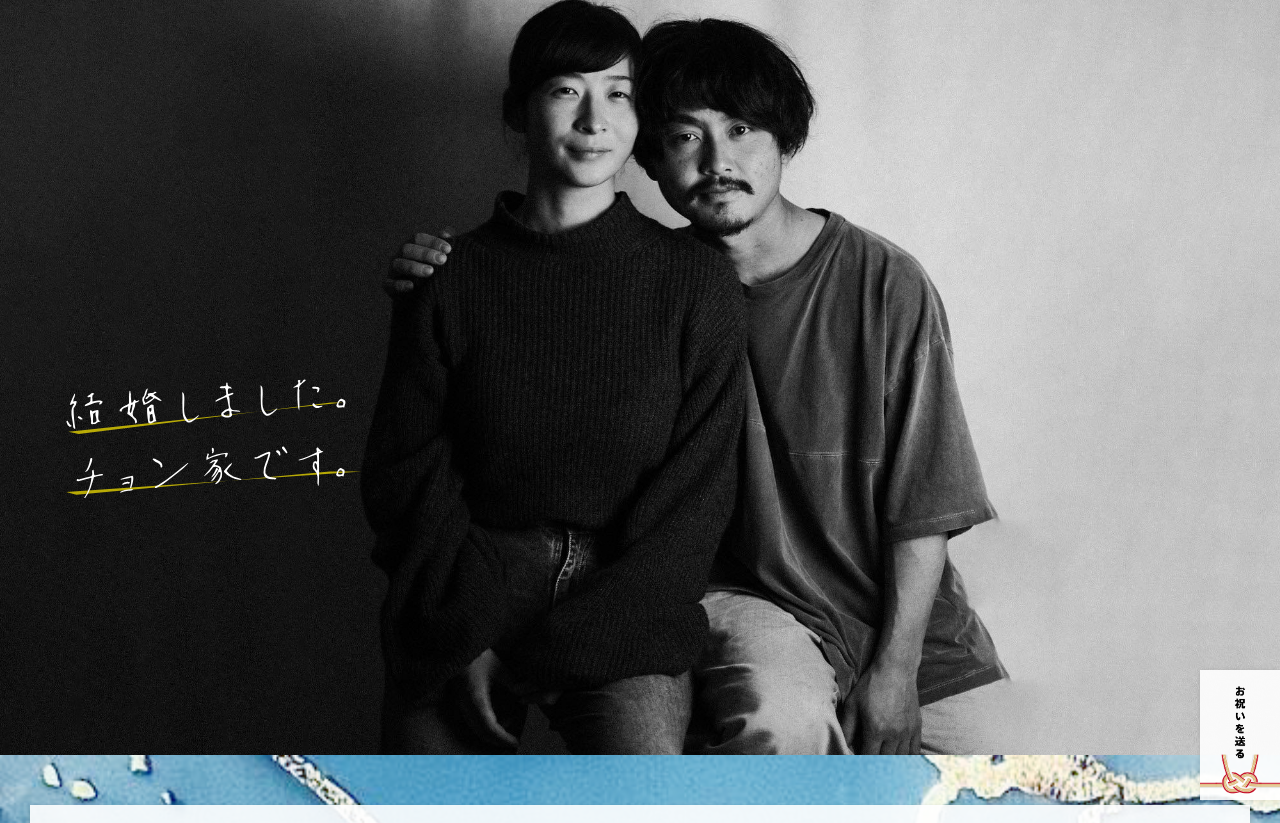
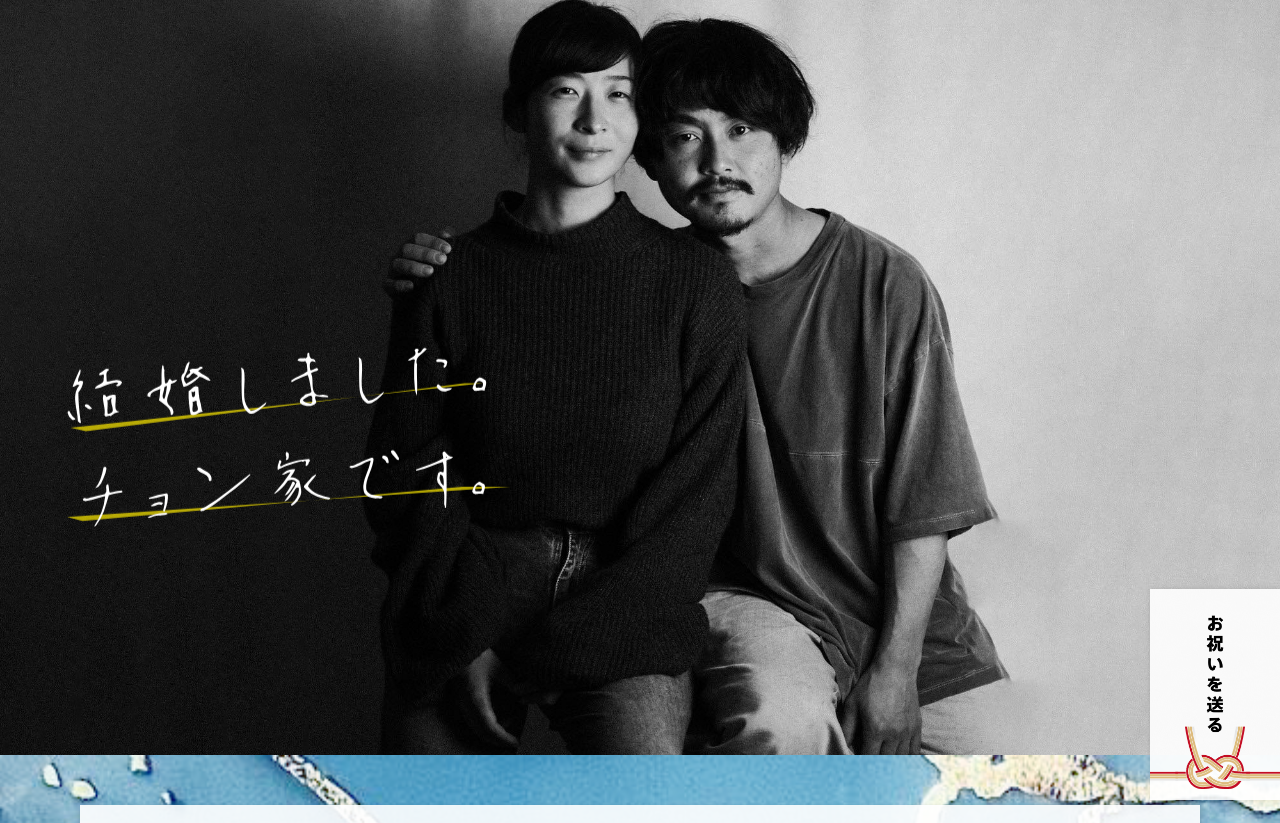
Before and after one commit to no-on-zine/mizunoyado, a website with bundled scripts: page index.html in a window 1280 px wide. Shown: the top 823 px of the page. Built offline with nearby package versions, Linux system fonts and the light colour scheme; animation ran at ten frames a second.

Commit message:
iPad fixed

```diff
--- a/stylesheets/sass/component/_caption.scss
+++ b/stylesheets/sass/component/_caption.scss
@@ -11,6 +11,17 @@
     top: -2rem;
     box-shadow: 0 3px 6px rgb(0 0 0 / 20%);
 
+    @include mq {
+        width: 80vw;
+        padding: 3rem 0;
+    }
+
+    img {
+        @include mq {
+            scale: 2;
+        }
+    }
+
     &::before {
         content: "";
         position: absolute;
--- a/stylesheets/sass/component/_headline.scss
+++ b/stylesheets/sass/component/_headline.scss
@@ -12,6 +12,10 @@ h2 {
     gap: 1.5rem;
     margin: 0 0 5rem;
 
+    @include mq {
+        gap: 2.5rem;
+    }
+
     span {
         align-self: flex-start;
         background: rgb(255 255 255 / 90%);
@@ -20,9 +24,16 @@ h2 {
         font-weight: 900;
         box-shadow: 0 3px 6px rgb(0 0 0 / 20%);
 
+        @include mq {
+            font-size: 5.5rem;
+        }
 
         &.big {
             font-size: 4rem;
+
+            @include mq {
+                font-size: 10rem;
+            }
         }
     }
 }
@@ -36,6 +47,10 @@ h3 {
     z-index: 1;
     margin: 0 0 2rem;
 
+    @include mq {
+        font-size: 4rem;
+    }
+
     &.white {
         background: rgb(255 255 255 / 80%);
         margin: 0;
@@ -44,6 +59,10 @@ h3 {
 
     &.fs_2 {
         font-size: 2.2rem;
+
+        @include mq {
+            font-size: 4rem;
+        }
     }
 
     span {
@@ -57,4 +76,8 @@ h4 {
     text-underline-offset: 0.6rem;
     margin: 0 0 1.5rem;
     font-size: 1.8rem;
+
+    @include mq {
+        font-size: 2.4rem;
+    }
 }
--- a/stylesheets/sass/foundation/_base.scss
+++ b/stylesheets/sass/foundation/_base.scss
@@ -13,6 +13,11 @@ body {
     line-height: 2;
     font-size: 1.6rem;
     font-weight: 500;
+
+    @include mq {
+        font-size: 2rem;
+        line-height: 2.4;
+    }
 }
 
 a {
@@ -47,9 +52,18 @@ a {
 
 
 .img_wrap {
+    @include mq {
+        width: calc(100% - 8rem);
+        margin: auto;
+    }
+
     img {
         height: 37.5rem;
         object-fit: cover;
+
+        @include mq {
+            height: auto;
+        }
     }
 }
 
@@ -59,6 +73,10 @@ a {
     flex-direction: column;
     gap: 4rem;
 
+    @include mq {
+        padding: 0 8rem;
+    }
+
     p {
         &.center {
             text-align: center;
@@ -66,6 +84,10 @@ a {
 
         &.fs_2 {
             font-size: 2rem;
+
+            @include mq {
+                font-size: 2.5rem;
+            }
         }
 
         &.bold {
@@ -76,6 +98,11 @@ a {
             font-size: 1.8rem;
             text-decoration: underline 0.3rem;
             text-underline-offset: 0.2rem;
+
+            @include mq {
+                font-size: 2.5rem;
+                text-underline-offset: 0.5rem;
+            }
         }
 
         span {
@@ -85,6 +112,10 @@ a {
 
             &.fs_2 {
                 font-size: 2rem;
+
+                @include mq {
+                    font-size: 2.5rem;
+                }
             }
         }
     }
--- a/stylesheets/sass/layout/_ask.scss
+++ b/stylesheets/sass/layout/_ask.scss
@@ -16,6 +16,11 @@
                 flex-direction: column;
                 gap: 5rem;
                 letter-spacing: 0.05rem;
+
+                @include mq {
+                    padding: 8rem 8rem;
+                    width: calc(100% - 8rem);
+                }
             }
         }
     }
--- a/stylesheets/sass/layout/_celebration.scss
+++ b/stylesheets/sass/layout/_celebration.scss
@@ -13,6 +13,11 @@
         letter-spacing: 0.05rem;
         font-weight: 900;
 
+        @include mq {
+            width: calc(100% - 16rem);
+            padding: 10rem 0;
+        }
+
         h3 {
             margin: 0 0 5rem;
 
--- a/stylesheets/sass/layout/_detail.scss
+++ b/stylesheets/sass/layout/_detail.scss
@@ -16,6 +16,10 @@
 
         video {
             width: 100%;
+
+            @include mq {
+                max-height: calc(var(--vh, 1vh)*100);
+            }
         }
 
         .img_flex {
@@ -23,6 +27,10 @@
             flex-direction: column;
             gap: 2rem;
             padding: 0 2rem;
+
+            @include mq {
+                flex-direction: row;
+            }
         }
     }
 
--- a/stylesheets/sass/layout/_footer.scss
+++ b/stylesheets/sass/layout/_footer.scss
@@ -20,6 +20,13 @@ footer {
             gap: 5rem;
             box-shadow: 0 3px 6px rgb(0 0 0 / 20%);
             font-weight: 600;
+
+            @include mq {
+                font-size: 2.4rem;
+                width: calc(100% - 16rem);
+                gap: 6rem;
+                padding: 10rem 0;
+            }
         }
 
         >a {
@@ -29,12 +36,20 @@ footer {
             right: 0;
             max-width: 8rem;
             box-shadow: 0 0 5px 0px #0000001c;
+
+            @include mq {
+                max-width: 13rem;
+            }
         }
 
         >div {
             &:last-child {
                 p {
                     margin: 0 0 2rem;
+
+                    +img {
+                        scale: 1.5;
+                    }
                 }
             }
         }
--- a/stylesheets/sass/layout/_greeting.scss
+++ b/stylesheets/sass/layout/_greeting.scss
@@ -18,6 +18,12 @@
             gap: 5rem;
             box-shadow: 0 3px 6px rgb(0 0 0 / 20%);
             font-weight: 600;
+
+            @include mq {
+                font-size: 2.4rem;
+                width: calc(100% - 16rem);
+                gap: 6rem;
+            }
         }
     }
 }
--- a/stylesheets/sass/layout/_header.scss
+++ b/stylesheets/sass/layout/_header.scss
@@ -20,6 +20,11 @@ header {
                 position: absolute;
                 top: 50%;
                 left: 5vw;
+
+                @include mq {
+                    scale: 1.5;
+                    transform-origin: 0% 50%;
+                }
             }
 
             &:last-child {
@@ -29,6 +34,10 @@ header {
                 bottom: 0;
                 height: 12vh;
 
+                @include mq {
+                    height: 17vh;
+                }
+
                 @include mq(md) {
                     display: none;
                 }
```
Also changed, not shown: stylesheets/css/style.css, 1 other file.
